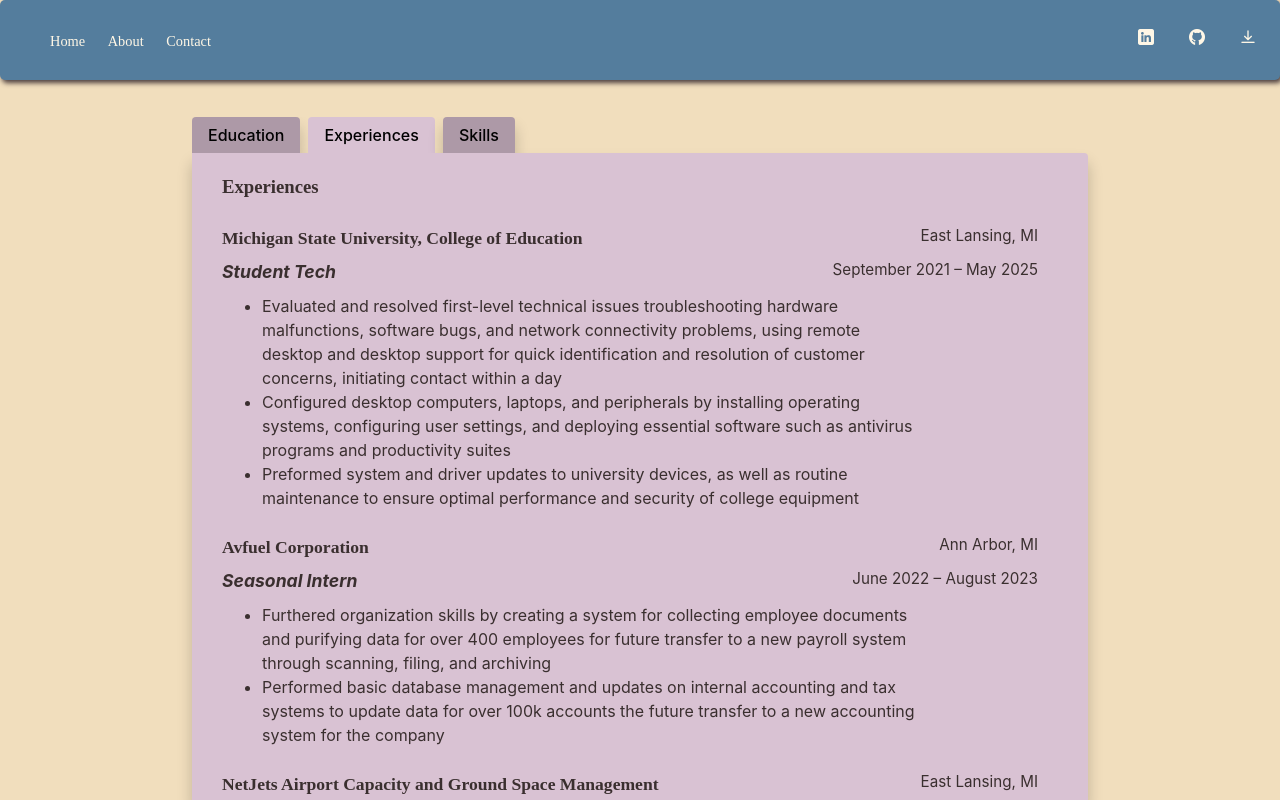
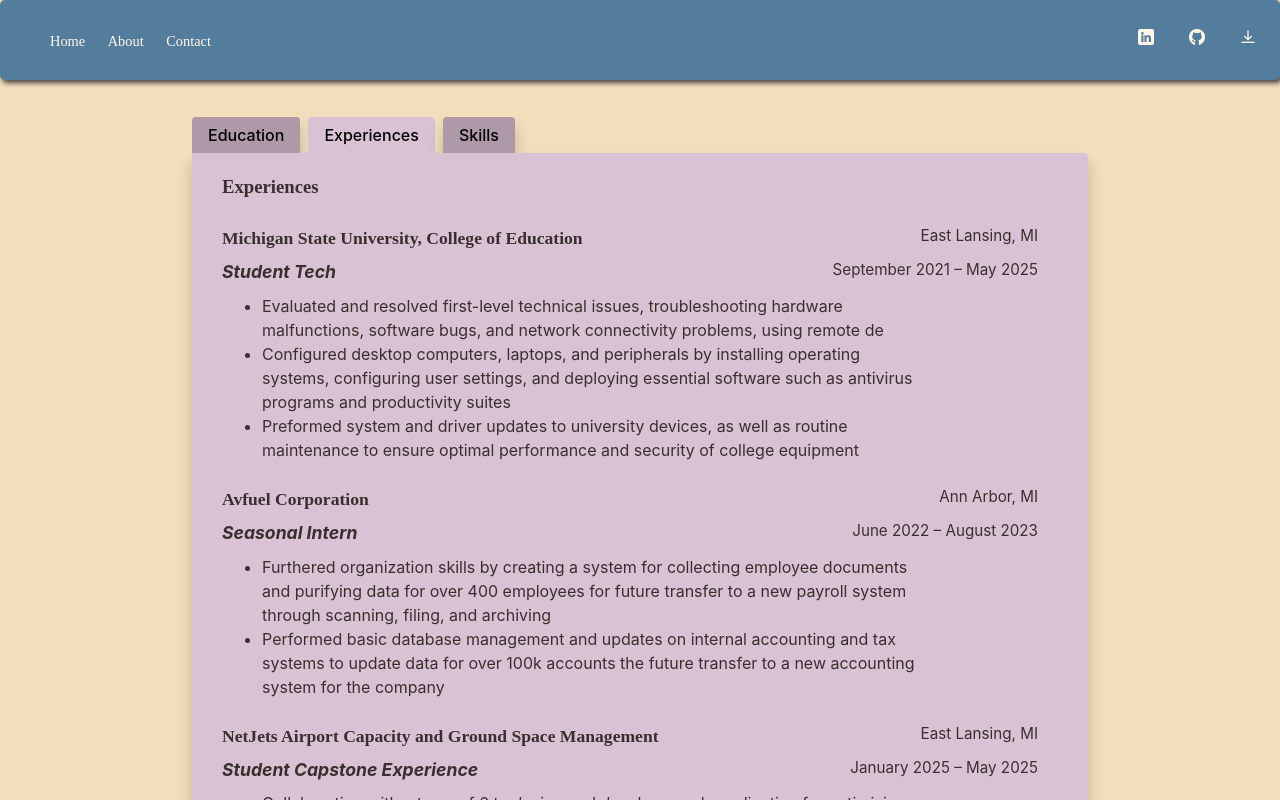
Before and after one commit to kkorcek/KendallKorcek, a React (Vite) app: page /About in a window 1280 px wide. Both pictures are taken after a click on the button "Experiences". Built offline with nearby package versions, Linux system fonts and the light colour scheme; no server answers; what aws-amplify would draw is missing.

Commit message:
Content Changes

```diff
--- a/src/components/tabgrid.jsx
+++ b/src/components/tabgrid.jsx
@@ -153,11 +153,8 @@
 
                 <ul>
                   <li>
-                    Evaluated and resolved first-level technical issues
-                    troubleshooting hardware malfunctions, software bugs, and
-                    network connectivity problems, using remote desktop and
-                    desktop support for quick identification and resolution of
-                    customer concerns, initiating contact within a day
+                    Evaluated and resolved first-level technical issues, troubleshooting hardware malfunctions, software bugs, and
+                    network connectivity problems, using remote de
                   </li>
                   <li>
                     Configured desktop computers, laptops, and peripherals by
@@ -228,11 +225,9 @@
                     management
                   </li>
                   <li>
-                    Architecting a full-stack application utilizing AWS
-                    (Amplify, Cognito, API Gateway, Lambda, Dynamo DB), Node.js,
-                    React.js, and Google Maps API to achieve real-time capacity
-                    tracking, interactive visualizations, and data-driven
-                    operational recommendations
+                    Architected a full-stack application utilizing AWS (Amplify, API Gateway, Dynamo DB), Node.js, React.js, and
+                    Google Maps API to achieve real-time capacity tracking, interactive visualizations, and data-driven operational
+                    recommendations
                   </li>
                   <li>
                     Orchestrating the integration of real-time flight data to
```
Also changed, not shown: 1 other file (tests, documents, lock files or other folders).
